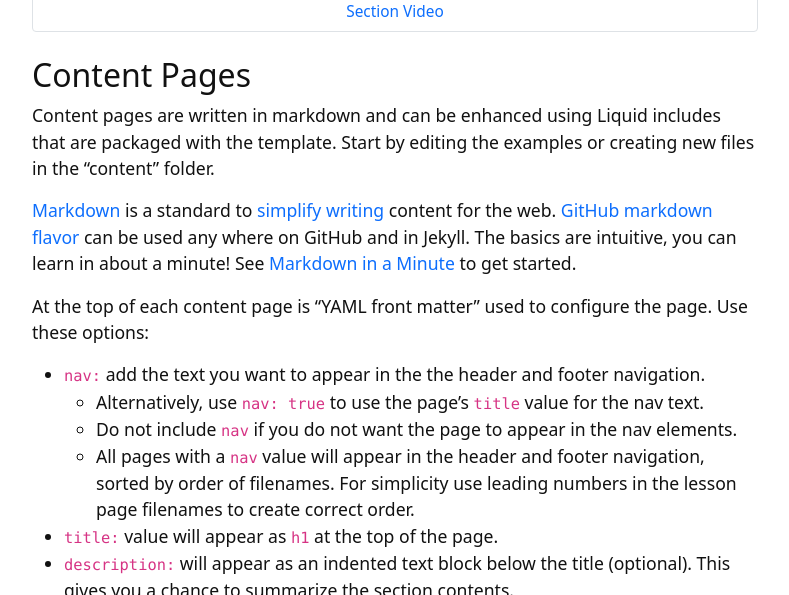
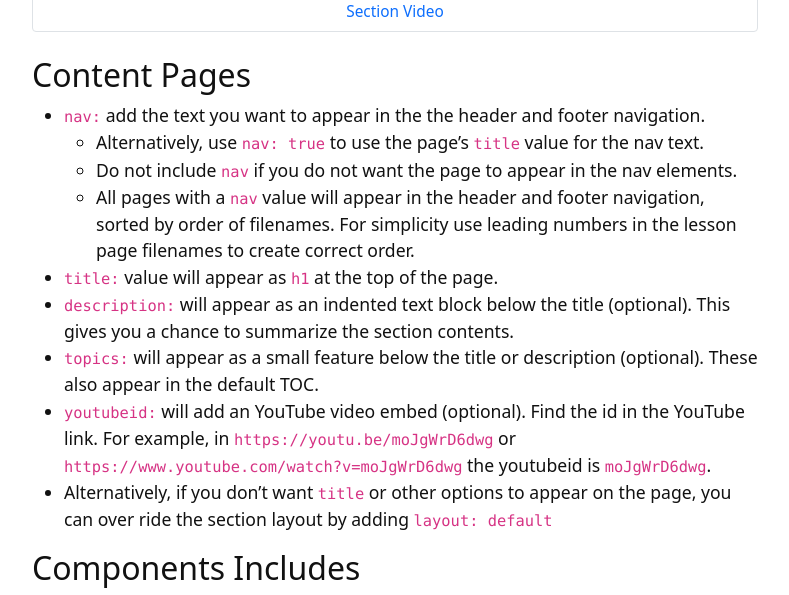
Before and after one commit to kitstokes/digi-proc, a Jekyll site: the page built from content/3-students.md, in a window 1280 px wide and 900 px high, scrolled down 642 px, cut to the strip 157-752 px from the top of the window. Shown: the whole strip, without its empty margins (245-1034 px from the left). Built offline with Jekyll 4.4.1, drawn with Linux system fonts in a browser that asks for light colours.

Commit message:
remove template content

```diff
--- a/content/3-students.md
+++ b/content/3-students.md
@@ -9,16 +9,7 @@ youtubeid: moJgWrD6dwg
 
 ## Content Pages
 
-Content pages are written in markdown and can be enhanced using Liquid includes that are packaged with the template.
-Start by editing the examples or creating new files in the "content" folder.
 
-[Markdown](https://daringfireball.net/projects/markdown/) is a standard to [simplify writing](https://evanwill.github.io/_drafts/notes/writing-markdown.html) content for the web.
-[GitHub markdown flavor](https://help.github.com/articles/basic-writing-and-formatting-syntax/) can be used any where on GitHub and in Jekyll.
-The basics are intuitive, you can learn in about a minute!
-See [Markdown in a Minute](https://evanwill.github.io/_drafts/notes/markdown-minute.html) to get started.
-
-At the top of each content page is "YAML front matter" used to configure the page.
-Use these options:
 
 - `nav:` add the text you want to appear in the the header and footer navigation.
     - Alternatively, use `nav: true` to use the page's `title` value for the nav text.
```
